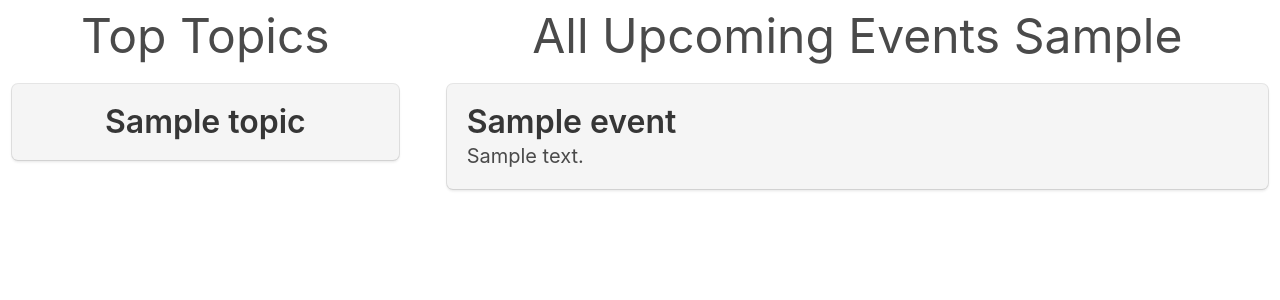
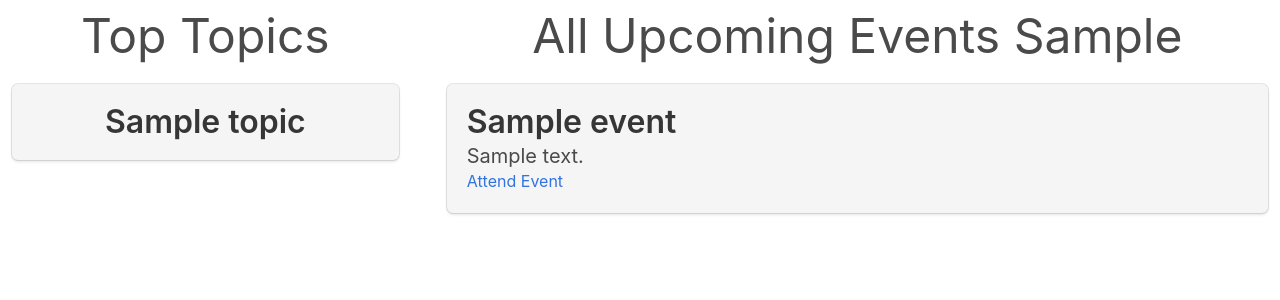
Before and after one commit to Jonrosario5/GA.Assemble, a Python web app: template templates/main.html in a window 1280 px wide. Shown: the part 52-352 px from the top of the page. Run offline with Jinja, Linux system fonts and the light colour scheme; the template is opened without the code that fills it: most values are stand-ins (such as "Sample title", 1, 10 or a date in 2020); some libraries are stand-ins or nearby versions.

Commit message:
adds attend_event functionality

```diff
--- a/templates/macros.html
+++ b/templates/macros.html
@@ -21,9 +21,22 @@
 </div>
 {% endmacro %} {% macro render_user_event(user_event) %}
 <div data-id="{{ user_event.id }}">
-  <h1 class="has-background-black has-text-white">ID: {{ user_event.id }}</h1>
-  <h2>Event id: {{ user_event.isHost }}</h2>
+  <h1 class="has-background-black has-text-white">
+    Title: {{ user_event.event.title }}
+  </h1>
+  <h2>Event details: {{ user_event.event.details }}</h2>
+  <h2>Event time: {{ user_event.event.event_time }}</h2>
   <a>Edit Event</a>
+</div>
+
+{% endmacro %} {% macro render_attending_event(attending_event) %}
+<div data-id="{{ attending_event.id }}">
+  <h1 class="has-background-black has-text-white">
+    Title: {{ attending_event.event.title }}
+  </h1>
+  <h2>Event details: {{ attending_event.event.details }}</h2>
+  <h2>Event time: {{ attending_event.event_time }}</h2>
+  <a>Unattend</a>
 </div>
 
 {% endmacro %} {% macro render_event_topic(topic) %}
@@ -38,6 +51,7 @@
   <a role="button">
     <p class="title">{{ event.title }}</p>
     <p class="subtitle">{{ event.details }}</p>
+    <a href="{{url_for('attend_event', eventid=event.id)}}">Attend Event</a>
   </a>
   <div class="modal">
     <div class="modal-background"></div>
```
Also changed, not shown: app.py (+23 -22 lines), templates/profile.html (+15 -9 lines), models.py (line endings or trailing spaces), whatchuknow.db.
